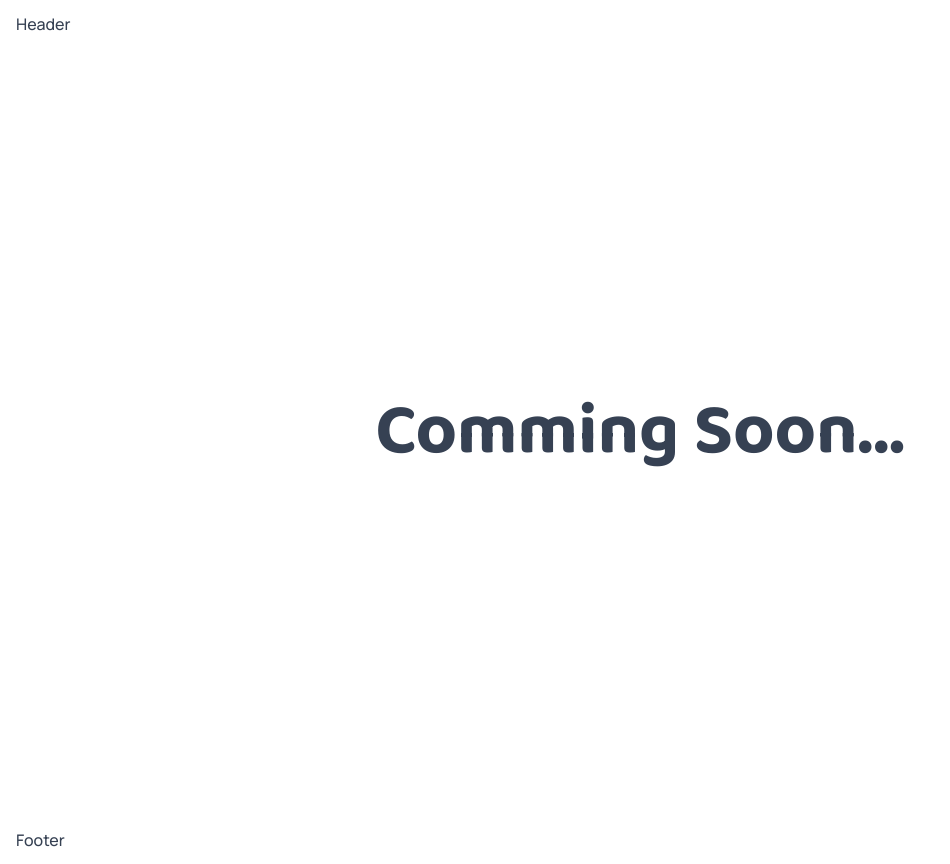
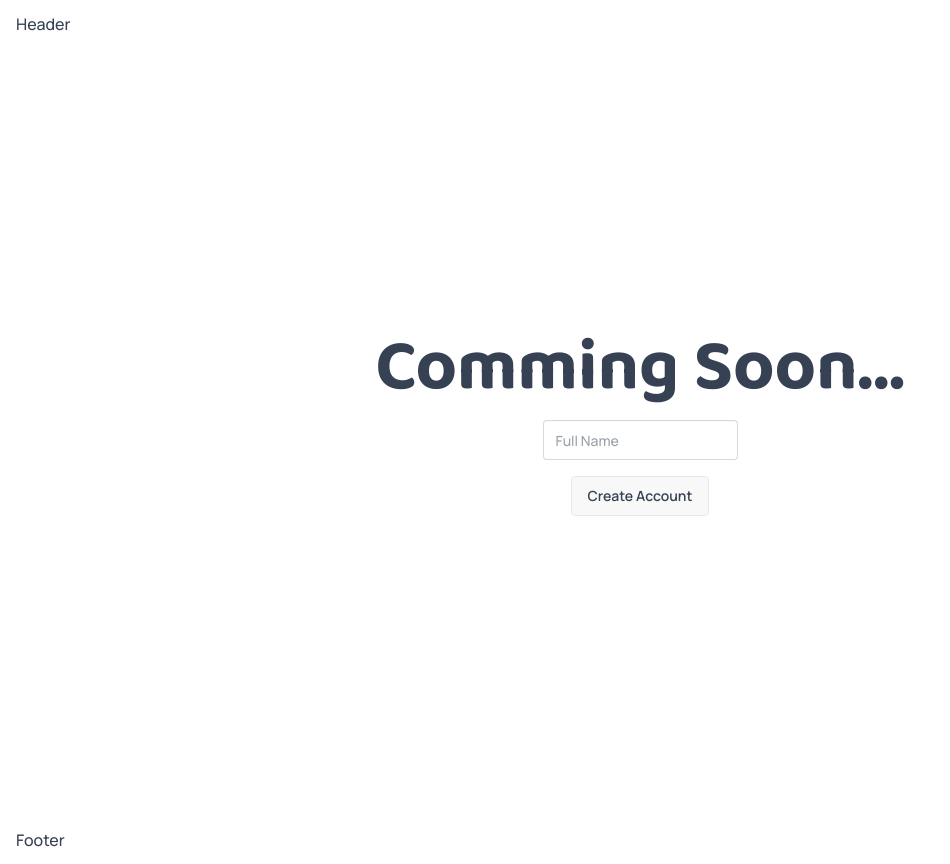
Before and after one commit to tuiladev/petbox-client, a React (Vite) app: page / in a window 1280 px wide. Shown: the whole page, without its empty margins (0-950 px from the left). Built offline with nearby package versions, Linux system fonts and the light colour scheme.

Commit message:
Implementation of the test call api & config cors

```diff
--- a/package.json
+++ b/package.json
@@ -11,6 +11,7 @@
 	},
 	"dependencies": {
 		"@tailwindcss/vite": "^4.1.4",
+		"axios": "^1.9.0",
 		"eslint-config-prettier": "^10.1.2",
 		"eslint-plugin-prettier": "^5.2.6",
 		"react": "^19.0.0",
--- a/src/pages/Home.jsx
+++ b/src/pages/Home.jsx
@@ -1,8 +1,30 @@
+import { useState } from 'react'
+import { createAccountAPI } from '~/services/api'
+
 const Home = () => {
+  const [fullname, setFullname] = useState(null)
+
+  const handlerSubmit = async () => {
+    await createAccountAPI(fullname)
+  }
+
   return (
     <>
-      <div className='l-container h-screen flex items-center justify-center'>
+      <div className='l-container h-screen flex flex-col items-center justify-center'>
         <h1 className='text-7xl font-bold font-secondary'>Comming Soon...</h1>
+        {/* create a form with fullname field */}
+        <form
+          className='l-container flex flex-col items-center justify-center gap-4'
+          action={handlerSubmit}
+        >
+          <input
+            type='text'
+            placeholder='Full Name'
+            className='input'
+            onChange={(e) => setFullname(e.target.value)}
+          />
+          <button className='btn'>Create Account</button>
+        </form>
       </div>
     </>
   )
--- /dev/null
+++ b/src/services/api.js
@@ -0,0 +1,6 @@
+import axios from 'axios'
+import { API_ROOT } from '@utils/constants'
+
+export const createAccountAPI = async (data) => {
+  await axios.post(`${API_ROOT}/v1/auth`, { fullName: data })
+}
--- /dev/null
+++ b/src/utils/constants.js
@@ -0,0 +1 @@
+export const API_ROOT = 'http://localhost:8017'
```
Also changed, not shown: src/services/index.js (deleted), 1 other file (tests, documents, lock files or other folders).
